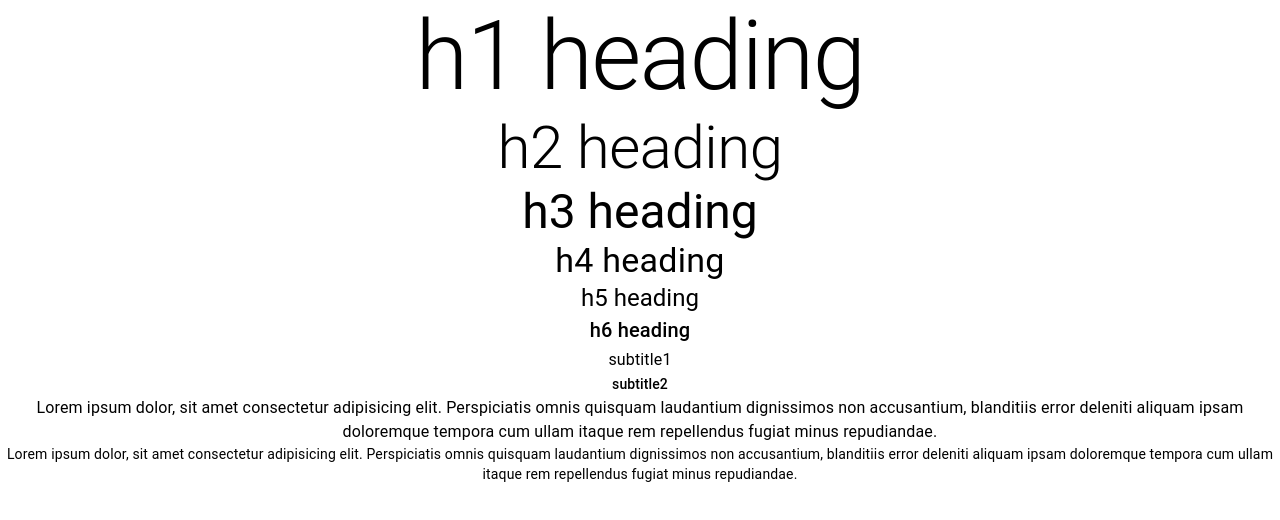
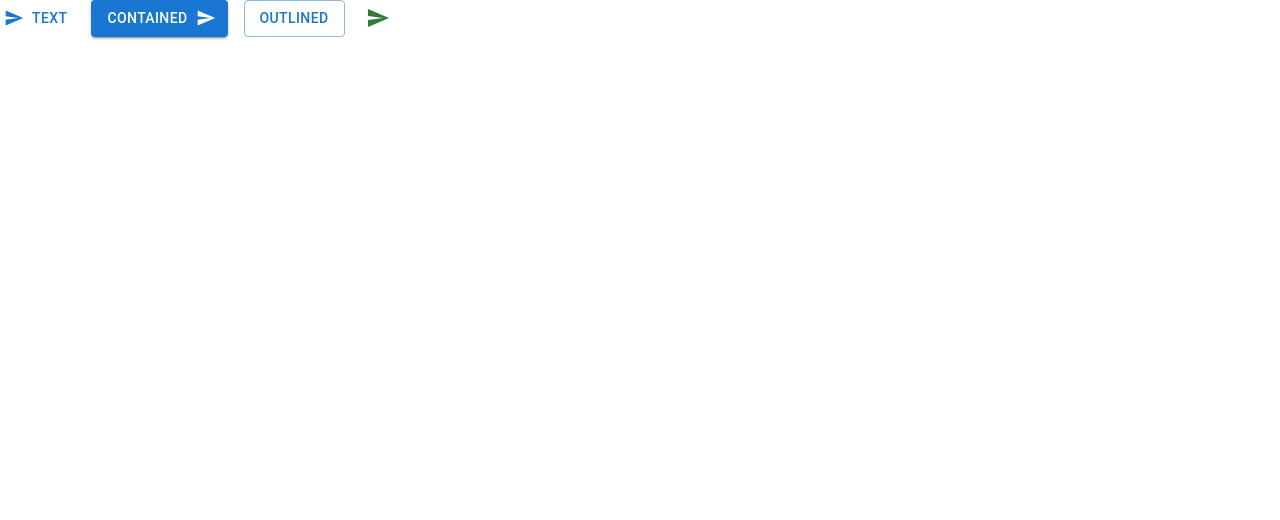
Before and after one commit to abhilashsethi/react-mui-demo, a React (Create React App) app: page / in a window 1280 px wide. Shown: the top 520 px of the page. Built offline with nearby package versions, Linux system fonts and the light colour scheme.

Commit message:
muiButtons

```diff
--- a/package.json
+++ b/package.json
@@ -5,6 +5,7 @@
   "dependencies": {
     "@emotion/react": "^11.10.5",
     "@emotion/styled": "^11.10.5",
+    "@mui/icons-material": "^5.10.9",
     "@mui/material": "^5.10.13",
     "@testing-library/jest-dom": "^5.14.1",
     "@testing-library/react": "^13.0.0",
@@ -42,5 +43,10 @@
       "last 1 firefox version",
       "last 1 safari version"
     ]
+  },
+  "devDependencies": {
+    "autoprefixer": "^10.4.13",
+    "postcss": "^8.4.19",
+    "tailwindcss": "^3.2.4"
   }
 }
--- /dev/null
+++ b/postcss.config.js
@@ -0,0 +1,6 @@
+module.exports = {
+  plugins: {
+    tailwindcss: {},
+    autoprefixer: {},
+  },
+}
--- a/src/App.tsx
+++ b/src/App.tsx
@@ -1,10 +1,13 @@
 import "./App.css";
+import MuiButtons from "./components/MuiButtons";
 import MuiTypography from "./components/MuiTypography";
+import "./App.css";
 
 function App() {
 	return (
 		<div className="App">
-			<MuiTypography />
+			{/* <MuiTypography /> */}
+			<MuiButtons />
 		</div>
 	);
 }
--- /dev/null
+++ b/src/components/MuiButtons.tsx
@@ -0,0 +1,32 @@
+import React from "react";
+import { Button, IconButton, Stack } from "@mui/material";
+import SendIcon from "@mui/icons-material/Send";
+
+const MuiButtons = () => {
+	return (
+		<Stack spacing={2} direction="row">
+			<Button
+				startIcon={<SendIcon />}
+				variant="text"
+				href="https://www.google.com"
+			>
+				Text
+			</Button>
+
+			<Button
+				endIcon={<SendIcon />}
+				variant="contained"
+				onClick={() => alert("clicked")}
+			>
+				contained
+			</Button>
+
+			<Button variant="outlined">outlined</Button>
+			<IconButton aria-aria-label="send" color="success" size="small">
+				<SendIcon />
+			</IconButton>
+		</Stack>
+	);
+};
+
+export default MuiButtons;
--- /dev/null
+++ b/tailwind.config.js
@@ -0,0 +1,14 @@
+/** @type {import('tailwindcss').Config} */
+module.exports = {
+	content: ["./src/**/*.{js,jsx,ts,tsx}"],
+	theme: {
+		extend: {
+			fontFamily: {
+				montserrat: ["Montserrat"],
+				lato: ["Lato"],
+				garamond: ["Garamond"],
+			},
+		},
+	},
+	plugins: [],
+};
```
Also changed, not shown: src/index.css (+12 -8 lines), src/App.css (indentation only), 1 other file (tests, documents, lock files or other folders).
